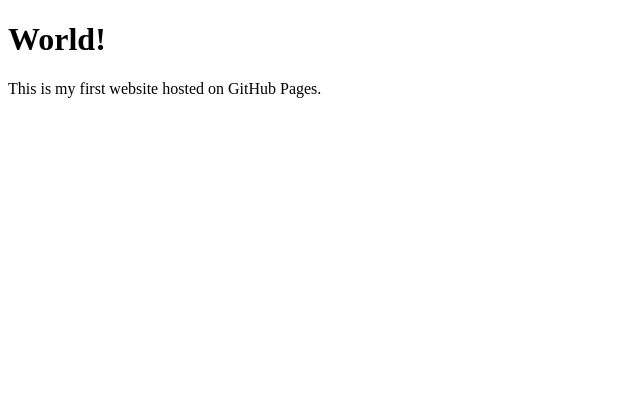
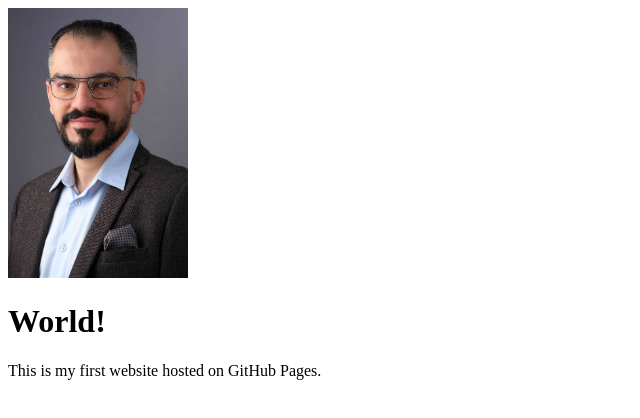
Before and after one commit to Elmenoufi/elmenoufi.github.io, a plain HTML site: page index.html in a window 1280 px wide. Shown: the whole page, without its empty margins (0-640 px from the left). Drawn offline with Linux system fonts and the light colour scheme.

Commit message:
Add image to index.html

```diff
--- a/index.html
+++ b/index.html
@@ -3,6 +3,7 @@
 <head>
     <title>Basem El-Menoufi, Ph.D.</title>
 </head>
+    <img src="ELMENOUFI.jpg" alt="Basem El-Menoufi" width="180">
 <body>
     <h1>World!</h1>
     <p>This is my first website hosted on GitHub Pages.</p>
```
